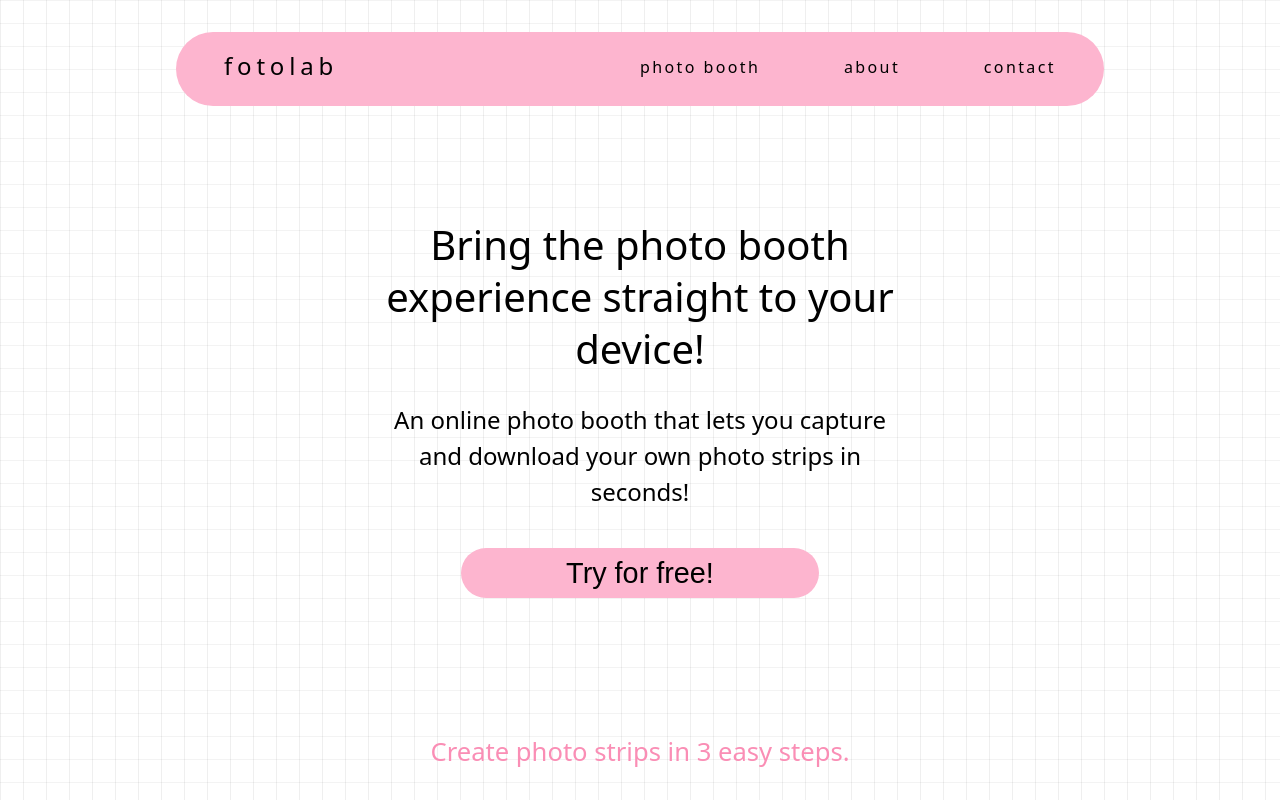
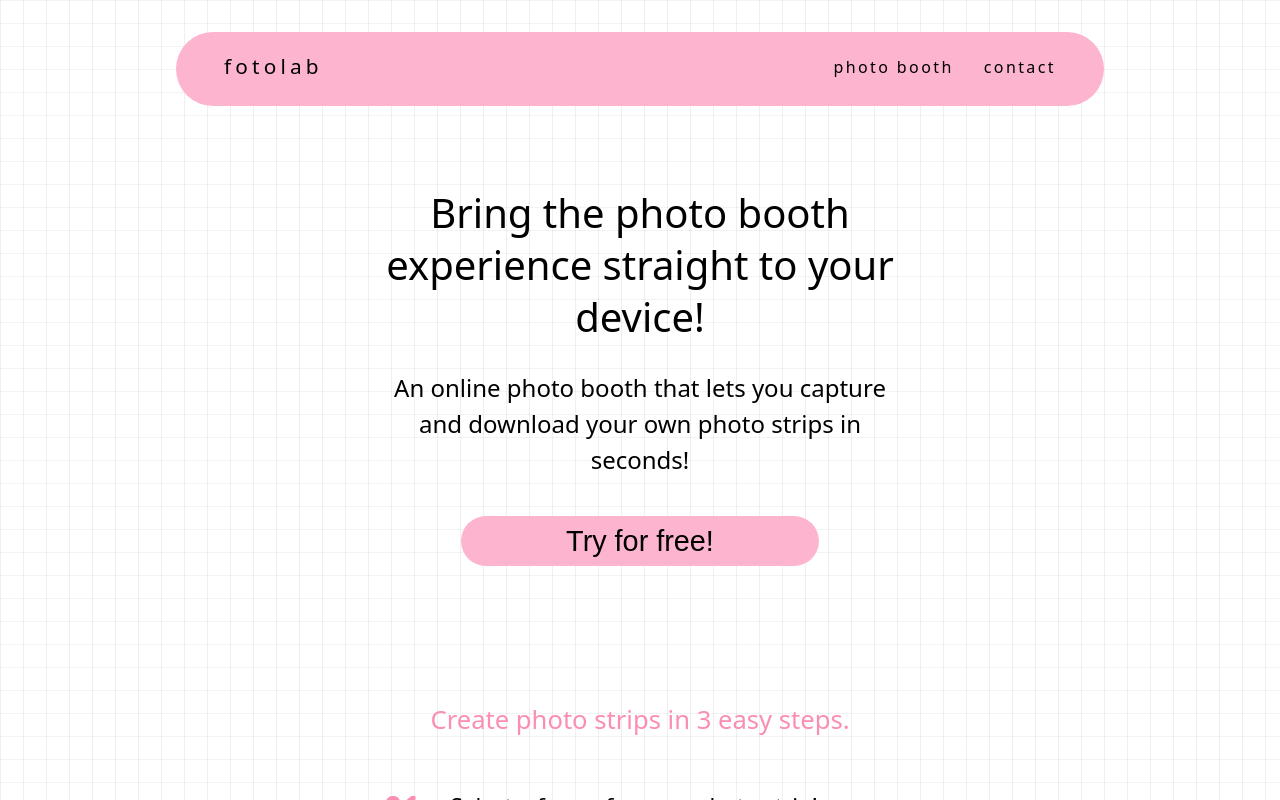
Before and after one commit to carlahauu/fotolab, a React (Vite) app: page / in a window 1280 px wide. Shown: the top 800 px of the page. Built offline with nearby package versions, Linux system fonts and the light colour scheme.

Commit message:
Updated navbar. Removed about from navbar and reduced size of 'fotolab'

```diff
--- a/src/components/Navbar.jsx
+++ b/src/components/Navbar.jsx
@@ -19,7 +19,6 @@ function Navbar() {
         </div>
         <div className="navItems">
             <a href='/photobooth'>photo booth</a>
-            <a>about</a>
             <a href='/contact'>contact</a>
         </div>
         <div className="mobileNav">
@@ -27,7 +26,6 @@ function Navbar() {
           {mobileNav &&
             <div className="mobileNavItems">
                 <a href='/photobooth'>photo booth</a>
-                <a>about</a>
                 <a href='/contact'>contact</a>
             </div>
           }
--- a/src/styles/Landing.css
+++ b/src/styles/Landing.css
@@ -1,5 +1,5 @@
 .landingContainer{
-    margin-top: 10em;
+    margin-top: 8em;
     width: 70vw;
     display: flex;
     flex-direction: column;
--- a/src/styles/Navbar.css
+++ b/src/styles/Navbar.css
@@ -15,18 +15,24 @@
 }
 
 .logo h1{
-    font-size: 1.5rem;
+    font-size: 1.3rem;
     font-weight: 400;
     letter-spacing: 0.2em;
+}
+
+.logo{
+    display: flex;
+    flex-direction: column;
+    justify-content: center;
 }
 
 .navItems{
     width: 50%;
     display: flex;
-    gap: 10px;
-    justify-content: space-between;
+    gap: 30px;
     padding: 23px 0;
     letter-spacing: 0.15em;
+    justify-content: right;
 }
 
 .mobileNav{
@@ -43,8 +49,8 @@
         flex-direction: column;
     }
     .hamburger{
-        font-size: 2rem;
-        margin-top: 18px;
+        font-size: 1.8rem;
+        margin-top: 15px;
         left: 0;
         margin-left: auto;
     }
```
